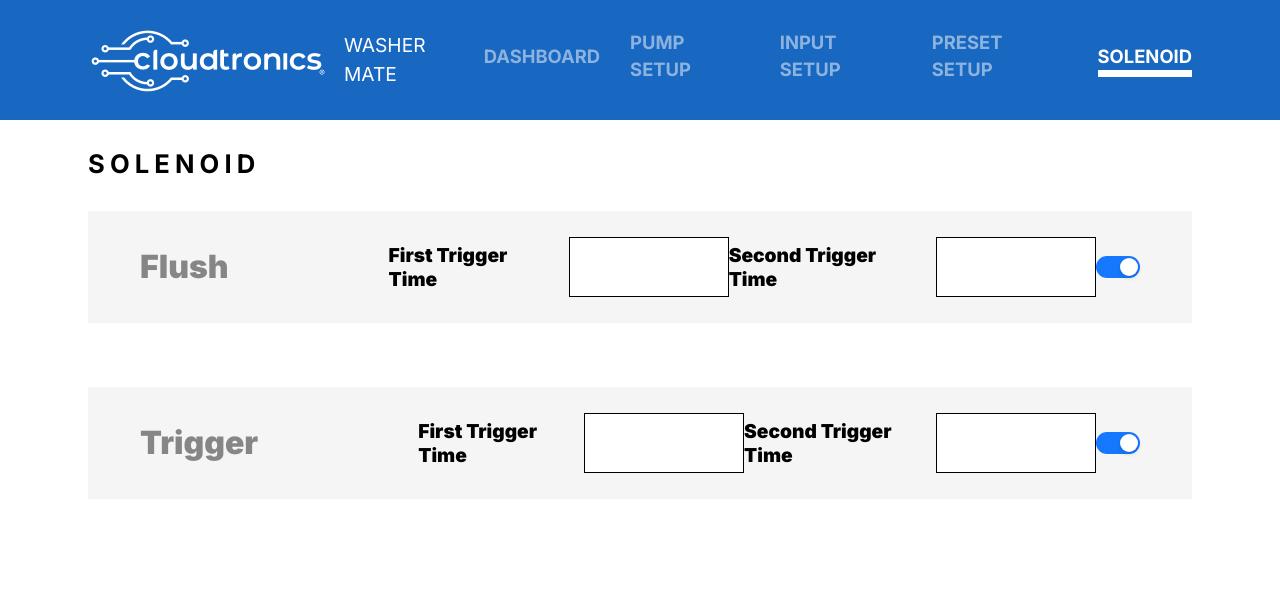
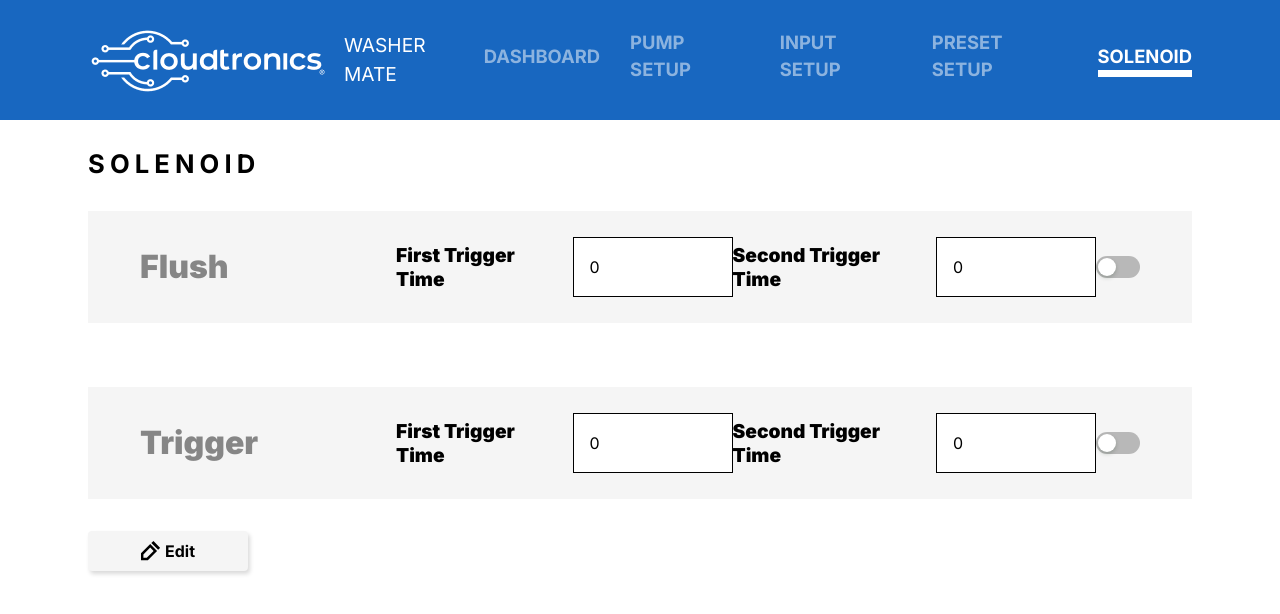
Before and after one commit to piyawatpm/washer-demo2, a Next.js app: page / in a window 1280 px wide. Both pictures are taken after a click on the element "SOLENOID". Shown: the top 614 px of the page. Built offline with nearby package versions, Linux system fonts and the light colour scheme; no server answers.

Commit message:
feat: connect solenoid with mock api

```diff
--- a/src/app/_component/PresetSetup.tsx
+++ b/src/app/_component/PresetSetup.tsx
@@ -1,8 +1,9 @@
 import { Modal, Select, Switch } from "antd";
 import Image from "next/image";
 import { useMemo, useState } from "react";
+
+import { usePump } from "../_swr/usePump";
 import { usePreset } from "../_swr/usePreset";
-import { usePump } from "../_swr/usePump";
 type WasherStep =
   | "Detergent"
   | "Softener"
--- a/src/app/_component/Solenoid.tsx
+++ b/src/app/_component/Solenoid.tsx
@@ -1,39 +1,192 @@
 import Image from "next/image";
 import { Switch } from "antd";
+import { useEffect, useState } from "react";
+import { SolenoidData, useSolenoid } from "../_swr/useSolenoid";
+import axios from "axios";
 
 const Solenoid = () => {
+  const [isEdit, setIsEdit] = useState(false);
+  const [solenoid, setSolenoid] = useState<SolenoidData>({
+    flush: {
+      isOn: false,
+      firstTriggerTime: 0,
+      secondTriggerTime: 0,
+    },
+    trigger: {
+      isOn: false,
+      firstTriggerTime: 0,
+      secondTriggerTime: 0,
+    },
+  });
+  const { data: solenoidData } = useSolenoid();
+  useEffect(() => {
+    if (solenoidData) {
+      setSolenoid(solenoidData);
+    }
+    console.log("solenoidData", solenoidData);
+  }, [solenoidData]);
+  const handleSaveSolenoid = async () => {
+    try {
+      const res = await axios.post("/api/v1/solenoid", solenoid);
+    } catch (error) {
+      console.log(error);
+    }
+  };
+  const handleCancel = () => {
+    console.log("call");
+    if (solenoidData) {
+      setSolenoid(solenoidData);
+    }
+    setIsEdit(false);
+  };
   return (
     <div className=" w-full h-[1000px]  flex flex-col text-base gap-y-[2rem]">
       <h1 className="heading">SOLENOID</h1>
       <div className=" flex flex-col gap-y-16">
         <div className=" w-full flex items-center bg-[#F5F5F5] py-[1.65rem] px-[3.25rem]">
-          <h1 className=" text-[2rem] text-[#868686] font-black ">Flush</h1>
+          <h1 className=" text-[2rem] text-[#868686] font-black w-[6rem] ">
+            Flush
+          </h1>
           <div className=" flex-1 pl-[10rem] flex items-center justify-between">
             <div className=" flex items-center gap-x-[1.65rem]">
               <p className=" text-[1.2rem] font-black">First Trigger Time</p>
-              <input className=" w-[10rem] h-[3.7rem] border px-4 border-black"></input>
+              <input
+                value={solenoid?.flush?.firstTriggerTime}
+                type="number"
+                onChange={(e) => {
+                  // @ts-ignore
+                  setSolenoid((p) => {
+                    return {
+                      ...p,
+                      flush: { ...p?.flush, firstTriggerTime: e.target.value },
+                    };
+                  });
+                }}
+                className=" w-[10rem] h-[3.7rem] border px-4 border-black"
+              ></input>
             </div>
             <div className=" flex items-center gap-x-[1.65rem]">
               <p className=" text-[1.2rem] font-black">Second Trigger Time</p>
-              <input className=" w-[10rem] h-[3.7rem] border px-4 border-black"></input>
+              <input
+                value={solenoid?.flush?.secondTriggerTime}
+                type="number"
+                onChange={(e) => {
+                  // @ts-ignore
+                  setSolenoid((p) => {
+                    return {
+                      ...p,
+                      flush: { ...p?.flush, secondTriggerTime: e.target.value },
+                    };
+                  });
+                }}
+                className=" w-[10rem] h-[3.7rem] border px-4 border-black"
+              ></input>
             </div>
-            <Switch defaultChecked />
+            <Switch
+              checked={solenoid?.flush?.isOn}
+              onChange={(e) =>
+                setSolenoid((p) => {
+                  return { ...p, flush: { ...p?.flush, isOn: e } };
+                })
+              }
+            />
           </div>
         </div>
         <div className=" w-full flex items-center bg-[#F5F5F5] py-[1.65rem] px-[3.25rem]">
-          <h1 className=" text-[2rem] text-[#868686] font-black ">Trigger</h1>
+          <h1 className=" text-[2rem] text-[#868686] font-black w-[6rem] ">
+            Trigger
+          </h1>
           <div className=" flex-1 pl-[10rem] flex items-center justify-between">
             <div className=" flex items-center gap-x-[1.65rem]">
               <p className=" text-[1.2rem] font-black">First Trigger Time</p>
-              <input className=" w-[10rem] h-[3.7rem] border px-4 border-black"></input>
+              <input
+                value={solenoid?.trigger?.firstTriggerTime}
+                type="number"
+                onChange={(e) => {
+                  // @ts-ignore
+                  setSolenoid((p) => {
+                    return {
+                      ...p,
+                      trigger: {
+                        ...p?.trigger,
+                        firstTriggerTime: e.target.value,
+                      },
+                    };
+                  });
+                }}
+                className=" w-[10rem] h-[3.7rem] border px-4 border-black"
+              ></input>
             </div>
             <div className=" flex items-center gap-x-[1.65rem]">
               <p className=" text-[1.2rem] font-black">Second Trigger Time</p>
-              <input className=" w-[10rem] h-[3.7rem] border px-4 border-black"></input>
+              <input
+                value={solenoid?.trigger?.firstTriggerTime}
+                type="number"
+                onChange={(e) => {
+                  // @ts-ignore
+                  setSolenoid((p) => {
+                    return {
+                      ...p,
+                      trigger: {
+                        ...p?.trigger,
+                        firstTriggerTime: e.target.value,
+                      },
+                    };
+                  });
+                }}
+                className=" w-[10rem] h-[3.7rem] border px-4 border-black"
+              ></input>
             </div>
-            <Switch defaultChecked />
+            <Switch
+              checked={solenoid?.trigger?.isOn}
+              onChange={(e) =>
+                setSolenoid((p) => {
+                  return { ...p, trigger: { ...p?.trigger, isOn: e } };
+                })
+              }
+            />
           </div>
         </div>
+      </div>
+      <div className=" flex gap-x-5">
+        {!isEdit ? (
+          <button
+            onClick={() => {
+              setIsEdit((p) => !p);
+            }}
+            className={` cursor-pointer gap-x-[.3rem] py-2 w-[10rem] font-bold rounded-[.25rem] button-primary text-black flex items-center justify-center`}
+          >
+            {" "}
+            <svg
+              xmlns="http://www.w3.org/2000/svg"
+              className=" w-[1.2rem] h-[1.2rem]"
+              viewBox="0 0 24 24"
+              fill="none"
+            >
+              <path
+                d="M11.55 3.9L20.1 12.45L8.55 24H0V15.45L11.55 3.9ZM11.55 8.25L3 16.8V21H7.2L15.75 12.45L11.55 8.25ZM15.6 0L24 8.55L21.45 11.1L12.9 2.55L15.6 0Z"
+                fill="black"
+              />
+            </svg>
+            <p>Edit</p>
+          </button>
+        ) : (
+          <>
+            <button
+              onClick={handleSaveSolenoid}
+              className={` !bg-green-500 !text-white  cursor-pointer gap-x-[.3rem] py-2 w-[10rem] font-bold rounded-[.25rem] button-primary flex items-center justify-center`}
+            >
+              {" "}
+              <p>Save</p>
+            </button>
+            <button
+              onClick={handleCancel}
+              className={`  cursor-pointer gap-x-[.3rem] py-2 w-[10rem] font-bold rounded-[.25rem] button-primary text-black flex items-center justify-center`}
+            >
+              <p>Cancel</p>
+            </button>
+          </>
+        )}
       </div>
     </div>
   );
--- a/src/app/_swr/usePreset.tsx
+++ b/src/app/_swr/usePreset.ts
@@ -128,7 +128,5 @@ export function usePreset() {
   };
 
   console.log("call");
-  return useSWR<PresetData>("/api/v1/preset", fetcher, {
-    refreshInterval: 1000,
-  });
+  return useSWR<PresetData>("/api/v1/preset", fetcher);
 }
--- /dev/null
+++ b/src/app/_swr/useSolenoid.ts
@@ -0,0 +1,42 @@
+import axios from "axios";
+import useSWR from "swr";
+export type SolenoidData = {
+ flush:{
+    isOn:boolean
+    firstTriggerTime:number
+    secondTriggerTime:number
+ }
+ trigger:{
+    isOn:boolean
+    firstTriggerTime:number
+    secondTriggerTime:number
+ }
+};
+export function useSolenoid() {
+  const getMockData = async (url: string) => {
+    return {
+        flush: {
+            isOn: true,
+            firstTriggerTime: 1,
+            secondTriggerTime: 2
+        },
+        trigger: {
+            isOn: true,
+            firstTriggerTime: 1,
+            secondTriggerTime: 2
+        }
+    }as SolenoidData;
+  };
+
+  const fetcher = async (url: string) => {
+    return axios
+      .get(url)
+      .then((res) => res.data)
+      .catch((error) => {
+        return getMockData(url);
+      });
+  };
+
+  console.log("call");
+  return useSWR<SolenoidData>("/api/v1/status", fetcher);
+}
```
Also changed, not shown: src/app/_swr/usePump.ts (renamed from src/app/_swr/usePump.tsx), src/app/_swr/useStatus.ts (renamed from src/app/_swr/useStatus.tsx).
